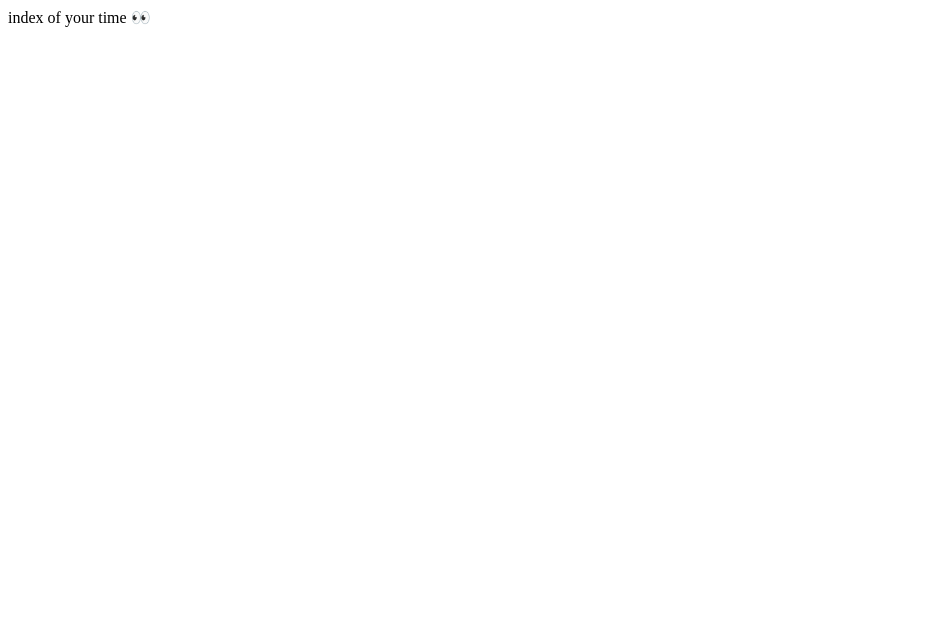
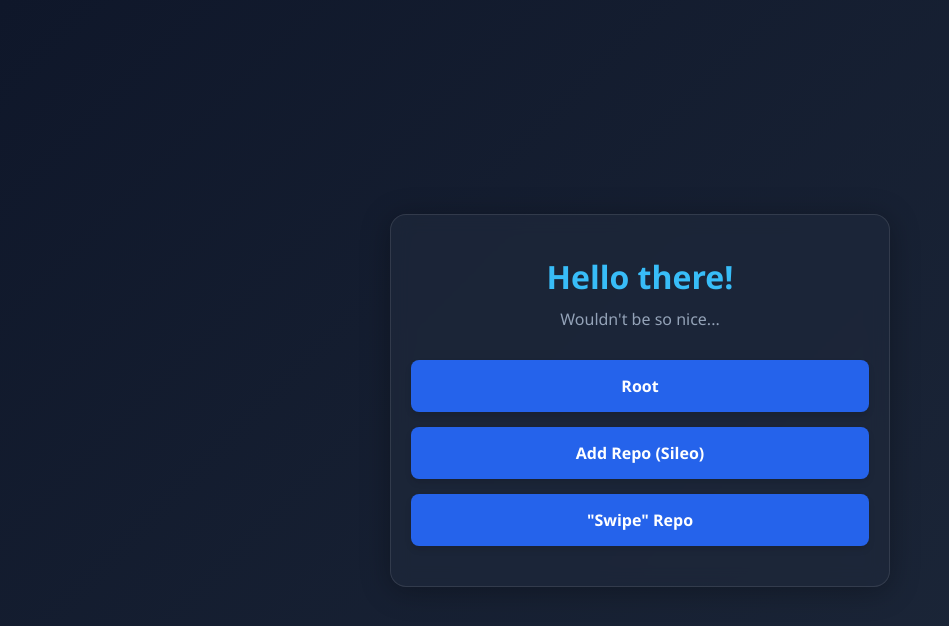
Before and after one commit to amethyst-oak/amethyst-oak.github.io, a plain HTML site: page index.html in a window 1280 px wide. Shown: the whole page, without its empty margins (0-949 px from the left). Drawn offline with Linux system fonts and the light colour scheme.

Commit message:
Add files via upload

```diff
--- a/index.html
+++ b/index.html
@@ -1 +1,95 @@
-index of your time 👀
+<!DOCTYPE html>
+<html lang="ru">
+<head>
+    <meta charset="UTF-8">
+    <meta name="viewport" content="width=device-width, initial-scale=1.0">
+    <title>amethyst-oak.github.io</title>
+    <style>
+        * {
+            box-sizing: border-box;
+            margin: 0;
+            padding: 0;
+            font-family: 'Segoe UI', Tahoma, Geneva, Verdana, sans-serif;
+        }
+
+        body {
+            background: linear-gradient(135deg, #0f172a, #1e293b);
+            color: #f8fafc;
+            display: flex;
+            justify-content: center;
+            align-items: center;
+            min-height: 100vh;
+            padding: 20px;
+        }
+
+        .container {
+            text-align: center;
+            max-width: 500px;
+            width: 100%;
+            background: rgba(30, 41, 59, 0.7);
+            padding: 40px 20px;
+            border-radius: 16px;
+            box-shadow: 0 4px 30px rgba(0, 0, 0, 0.3);
+            backdrop-filter: blur(10px);
+            border: 1px solid rgba(255, 255, 255, 0.1);
+        }
+
+        h1 {
+            margin-bottom: 10px;
+            font-size: 2rem;
+            color: #38bdf8;
+        }
+
+        p {
+            margin-bottom: 30px;
+            color: #94a3b8;
+            font-size: 1rem;
+        }
+
+        .links-container {
+            display: flex;
+            flex-direction: column;
+            gap: 15px;
+        }
+
+        .repo-btn {
+            display: block;
+            padding: 15px;
+            background: #2563eb;
+            color: #ffffff;
+            text-decoration: none;
+            border-radius: 8px;
+            font-weight: 600;
+            transition: all 0.3s ease;
+            box-shadow: 0 4px 6px rgba(0, 0, 0, 0.1);
+        }
+
+        .repo-btn:hover {
+            background: #3b82f6;
+            transform: translateY(-2px);
+            box-shadow: 0 6px 12px rgba(37, 99, 235, 0.3);
+        }
+
+        .repo-btn:active {
+            transform: translateY(0);
+        }
+    </style>
+</head>
+<body>
+
+    <div class="container">
+        <h1>Hello there!</h1>
+        <p>Wouldn't be so nice...</p>
+
+        <div class="links-container">
+            <!-- Замени '#' на свои реальные ссылки, а текст внутри кнопок — на названия проектов -->
+            <a href="github.com/amethyst-oak/amethyst-oak.github.io" target="_blank" class="repo-btn">Root</a>
+            <a href="sileo://source/https://amethyst-oak.github.io" target="_blank" class="repo-btn">Add Repo (Sileo)</a>
+            <a href="github.com/amethyst-oak/swipe" target="_blank" class="repo-btn">"Swipe" Repo</a>
+            <!-- <a href="#" target="_blank" class="repo-btn">Репозиторий 4</a> -->
+            <!-- <a href="#" target="_blank" class="repo-btn">Репозиторий 5</a> -->
+        </div>
+    </div>
+
+</body>
+</html>
```
